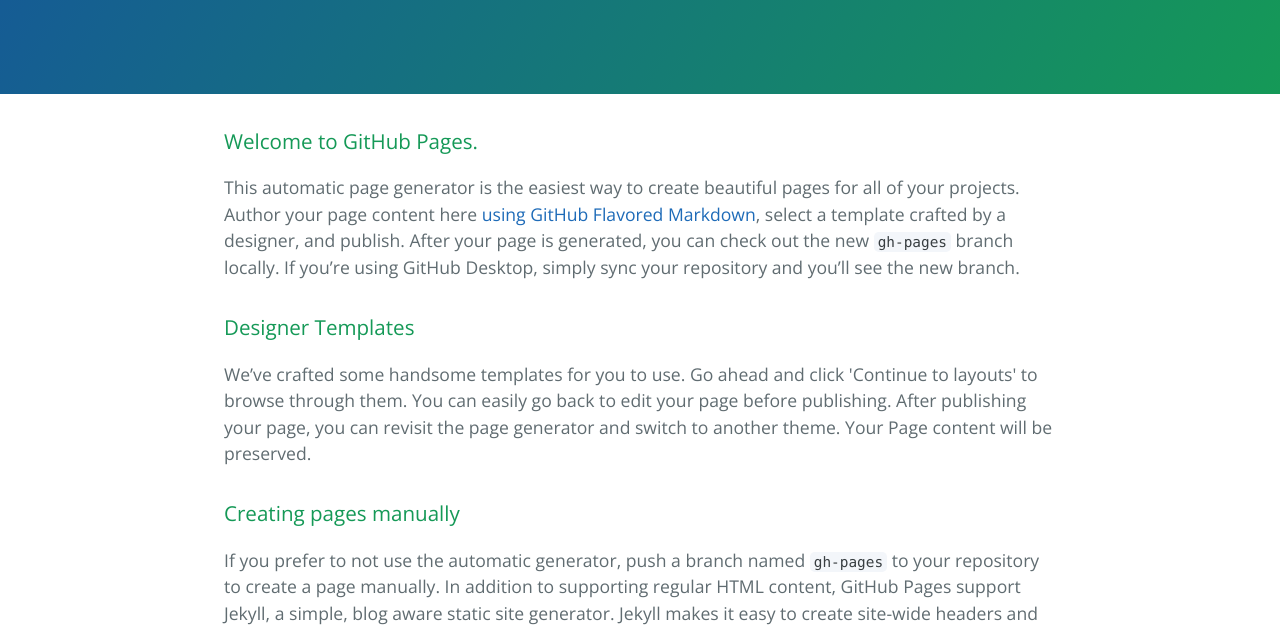
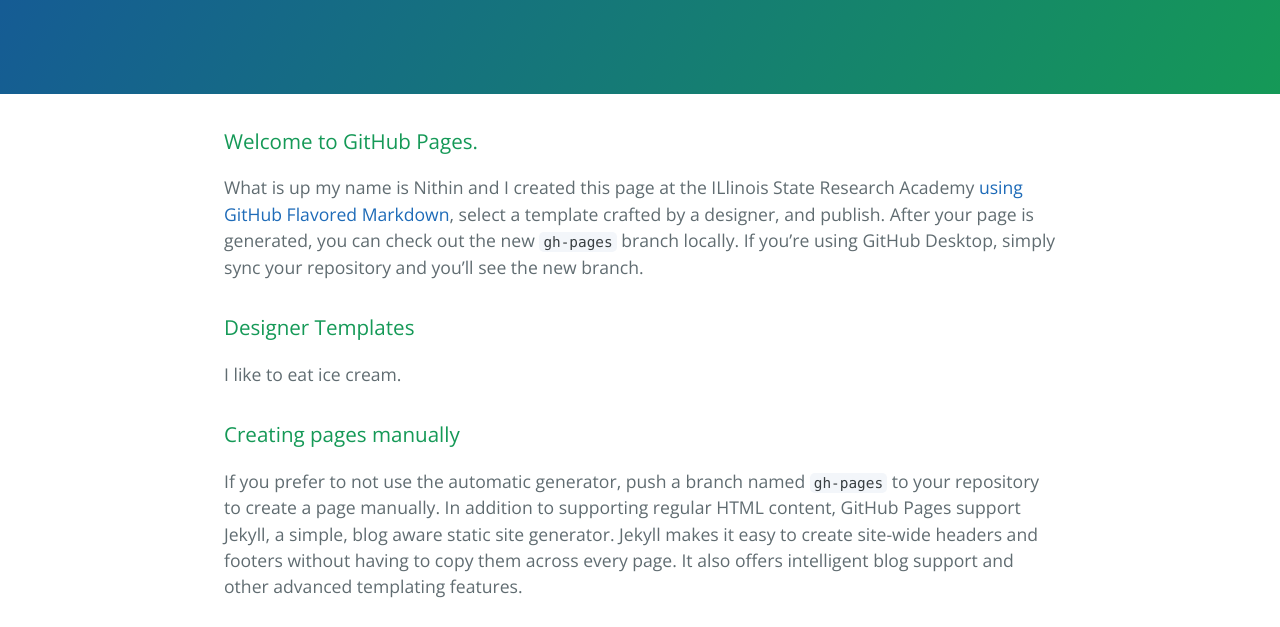
Before and after one commit to Nitman846/Nitman846.github.io, a plain HTML site: page index.html in a window 1280 px wide. Shown: the part 176-803 px from the top of the page. Drawn offline with nearby package versions, Linux system fonts and the light colour scheme.

Commit message:
Updated index.html

```diff
--- a/index.html
+++ b/index.html
@@ -19,12 +19,12 @@
       <h3>
 <a id="welcome-to-github-pages" class="anchor" href="#welcome-to-github-pages" aria-hidden="true"><span aria-hidden="true" class="octicon octicon-link"></span></a>Welcome to GitHub Pages.</h3>
 
-<p>This automatic page generator is the easiest way to create beautiful pages for all of your projects. Author your page content here <a href="https://guides.github.com/features/mastering-markdown/">using GitHub Flavored Markdown</a>, select a template crafted by a designer, and publish. After your page is generated, you can check out the new <code>gh-pages</code> branch locally. If you’re using GitHub Desktop, simply sync your repository and you’ll see the new branch.</p>
+<p>What is up my name is Nithin and I created this page at the ILlinois State Research Academy <a href="https://guides.github.com/features/mastering-markdown/">using GitHub Flavored Markdown</a>, select a template crafted by a designer, and publish. After your page is generated, you can check out the new <code>gh-pages</code> branch locally. If you’re using GitHub Desktop, simply sync your repository and you’ll see the new branch.</p>
 
 <h3>
 <a id="designer-templates" class="anchor" href="#designer-templates" aria-hidden="true"><span aria-hidden="true" class="octicon octicon-link"></span></a>Designer Templates</h3>
 
-<p>We’ve crafted some handsome templates for you to use. Go ahead and click 'Continue to layouts' to browse through them. You can easily go back to edit your page before publishing. After publishing your page, you can revisit the page generator and switch to another theme. Your Page content will be preserved.</p>
+<p>I like to eat ice cream.</p>
 
 <h3>
 <a id="creating-pages-manually" class="anchor" href="#creating-pages-manually" aria-hidden="true"><span aria-hidden="true" class="octicon octicon-link"></span></a>Creating pages manually</h3>
```
